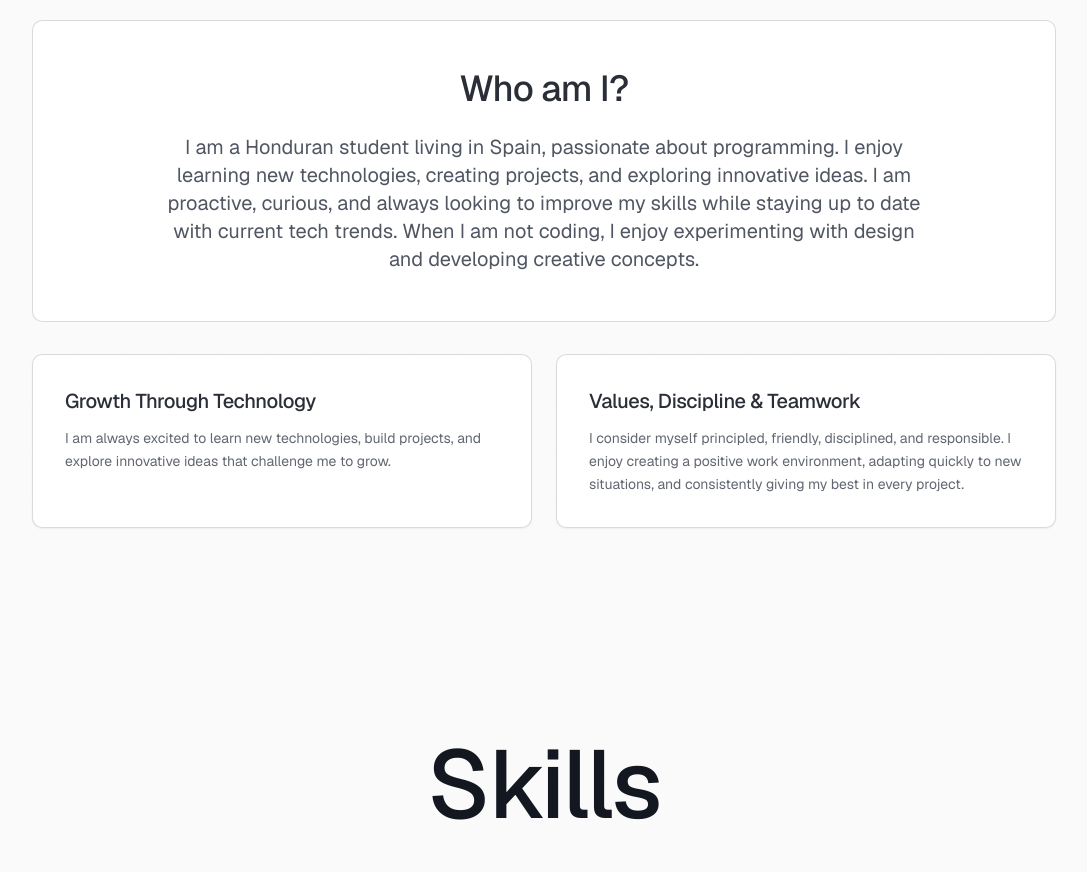
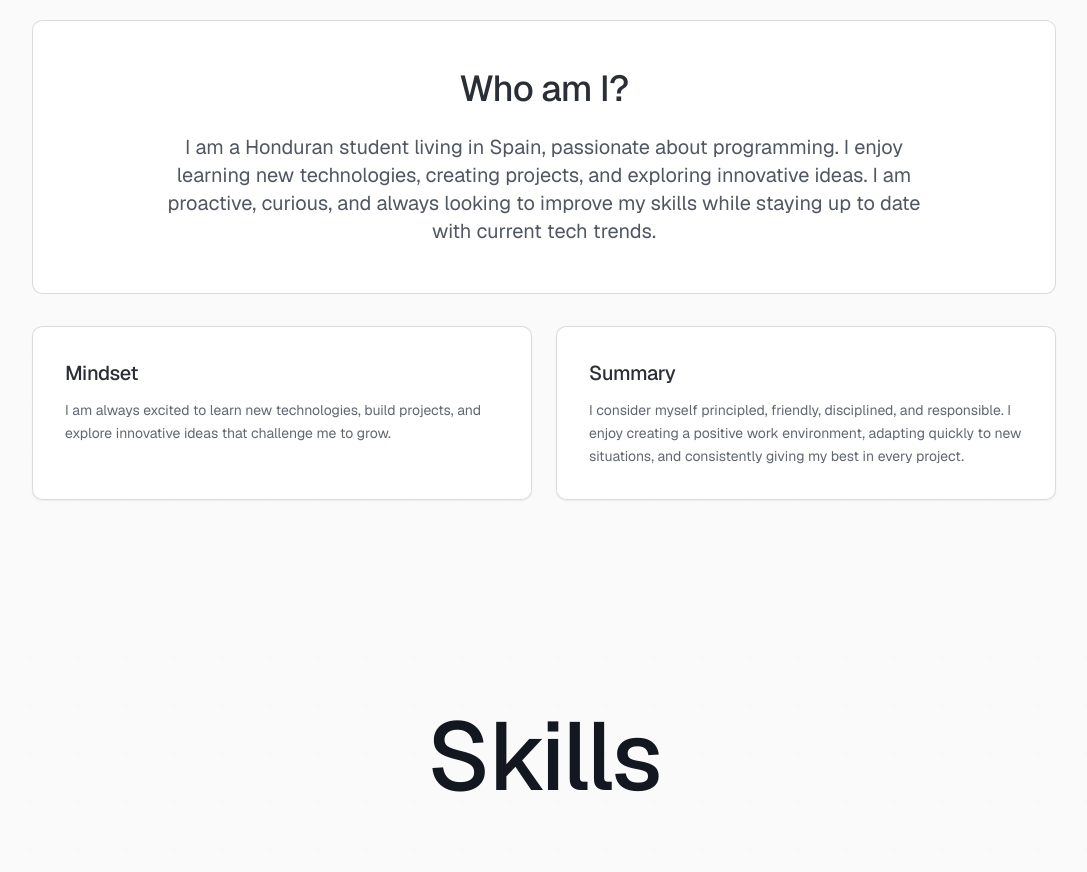
Before and after one commit to neevets/portfolio-web, a React (Vite) app: page / in a window 1280 px wide. Shown: the part 1100-1972 px from the top of the page, without its empty margins (96-1183 px from the left). Built offline with nearby package versions, Linux system fonts and the light colour scheme; a web font is replaced by a local one.

Commit message:
Update AboutSection.tsx

```diff
--- a/src/components/sections/AboutSection.tsx
+++ b/src/components/sections/AboutSection.tsx
@@ -10,12 +10,12 @@ const AboutSection = memo(() => {
   const featureCards = useMemo(
     () => [
       {
-        title: 'Growth Through Technology',
+        title: 'Mindset',
         description:
           'I am always excited to learn new technologies, build projects, and explore innovative ideas that challenge me to grow.',
       },
       {
-        title: 'Values, Discipline & Teamwork',
+        title: 'Summary',
         description:
           'I consider myself principled, friendly, disciplined, and responsible. I enjoy creating a positive work environment, adapting quickly to new situations, and consistently giving my best in every project.',
       },
@@ -58,8 +58,7 @@ const AboutSection = memo(() => {
                     <p className="text-lg md:text-xl leading-relaxed text-muted-foreground max-w-3xl mx-auto font-dev">
                       I am a Honduran student living in Spain, passionate about programming. I enjoy learning new technologies,
                       creating projects, and exploring innovative ideas. I am proactive, curious, and always
-                      looking to improve my skills while staying up to date with current tech trends. When I am
-                      not coding, I enjoy experimenting with design and developing creative concepts.
+                      looking to improve my skills while staying up to date with current tech trends.
                     </p>
                   </div>
                 </div>
```
